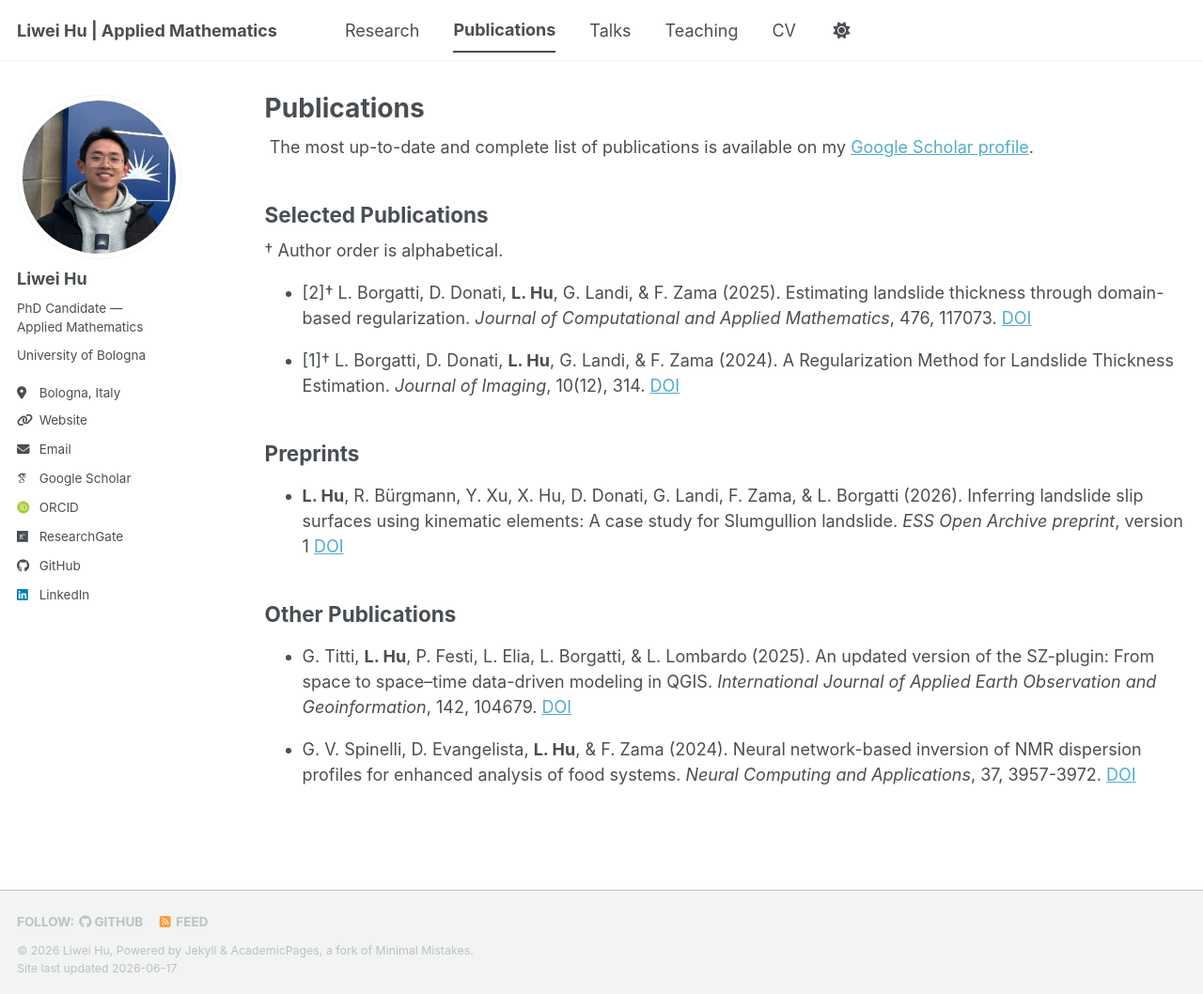
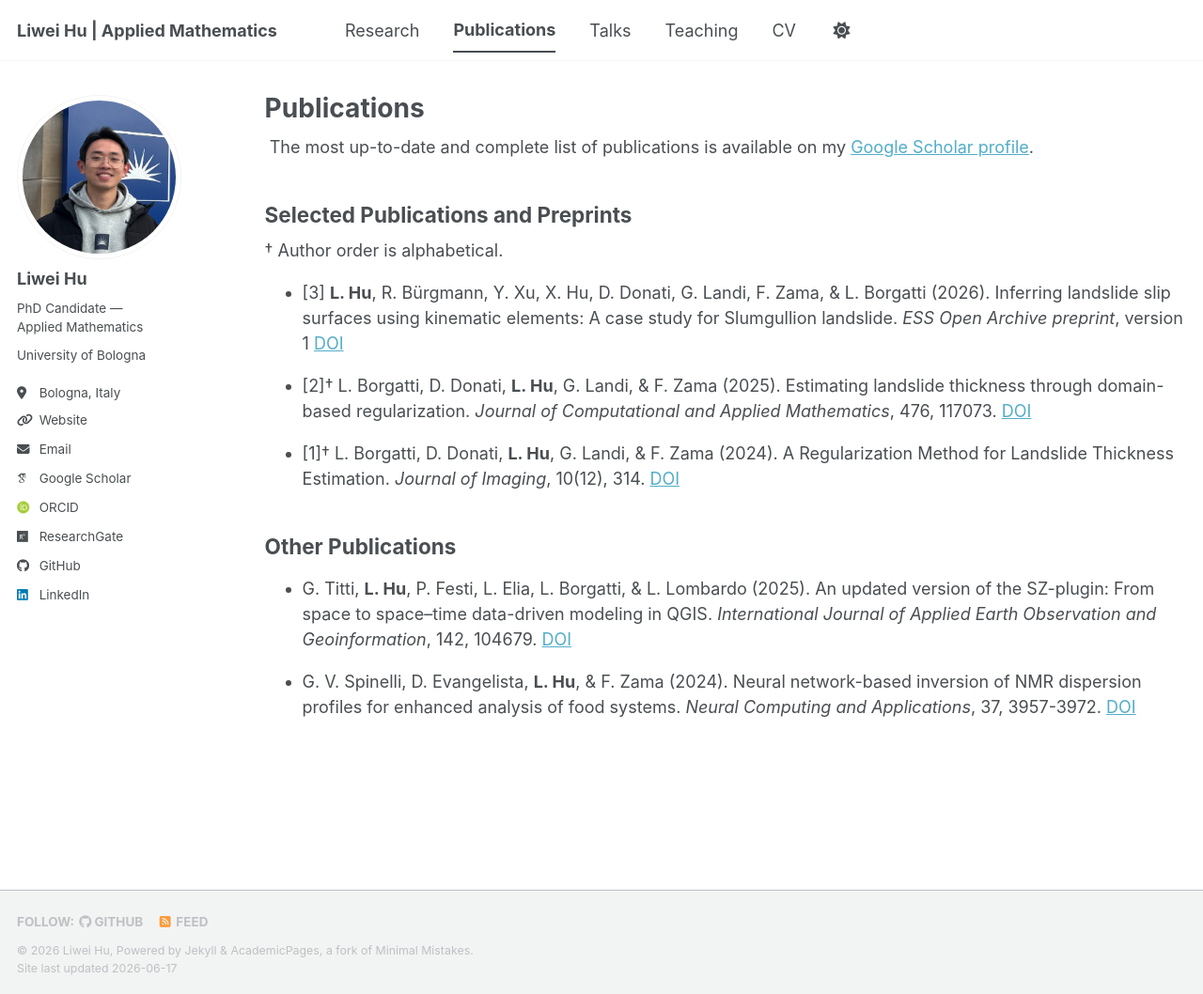
Before and after one commit to liweihu2/liweihu2.github.io, a Jekyll site: the page built from _pages/publications.html, in a window 1280 px wide and 1058 px high. Shown: the whole window at 94% size. Built offline with Jekyll 4.4.1, drawn with Linux system fonts in a browser that asks for light colours; some web fonts are replaced; a script bundle is joined from its source files by our own code; library files that are not in the unit come from our copies; some of the changed lines change nothing that is shown.

Commit message:
publications

```diff
--- a/_pages/publications.html
+++ b/_pages/publications.html
@@ -35,8 +35,17 @@ author_profile: true
   {% endfor %}
 {% endif %}
 
-<h2>Selected Publications</h2>
+<h2>Selected Publications and Preprints</h2>
 † Author order is alphabetical.
+
+<ul>
+  <li>
+    [3] <strong>L. Hu</strong>, R. Bürgmann, Y. Xu, X. Hu, D. Donati, G. Landi, F. Zama, & L. Borgatti (2026).
+    Inferring landslide slip surfaces using kinematic elements: A case study for Slumgullion landslide.
+    <em>ESS Open Archive preprint</em>, version 1
+    <a href="https://doi.org/10.22541/essoar.176911174.49999782/v1">DOI</a>
+  </li>
+</ul>
 
 <ul>
   <li>
@@ -55,18 +64,6 @@ author_profile: true
     <a href="https://www.mdpi.com/2313-433X/10/12/314">DOI</a>
   </li>
 </ul>
-
-<h2>Preprints</h2>
-
-<ul>
-  <li>
-    <strong>L. Hu</strong>, R. Bürgmann, Y. Xu, X. Hu, D. Donati, G. Landi, F. Zama, & L. Borgatti (2026).
-    Inferring landslide slip surfaces using kinematic elements: A case study for Slumgullion landslide.
-    <em>ESS Open Archive preprint</em>, version 1
-    <a href="https://doi.org/10.22541/essoar.176911174.49999782/v1">DOI</a>
-  </li>
-</ul>
-
 
 <h2>Other Publications</h2>
 
```
